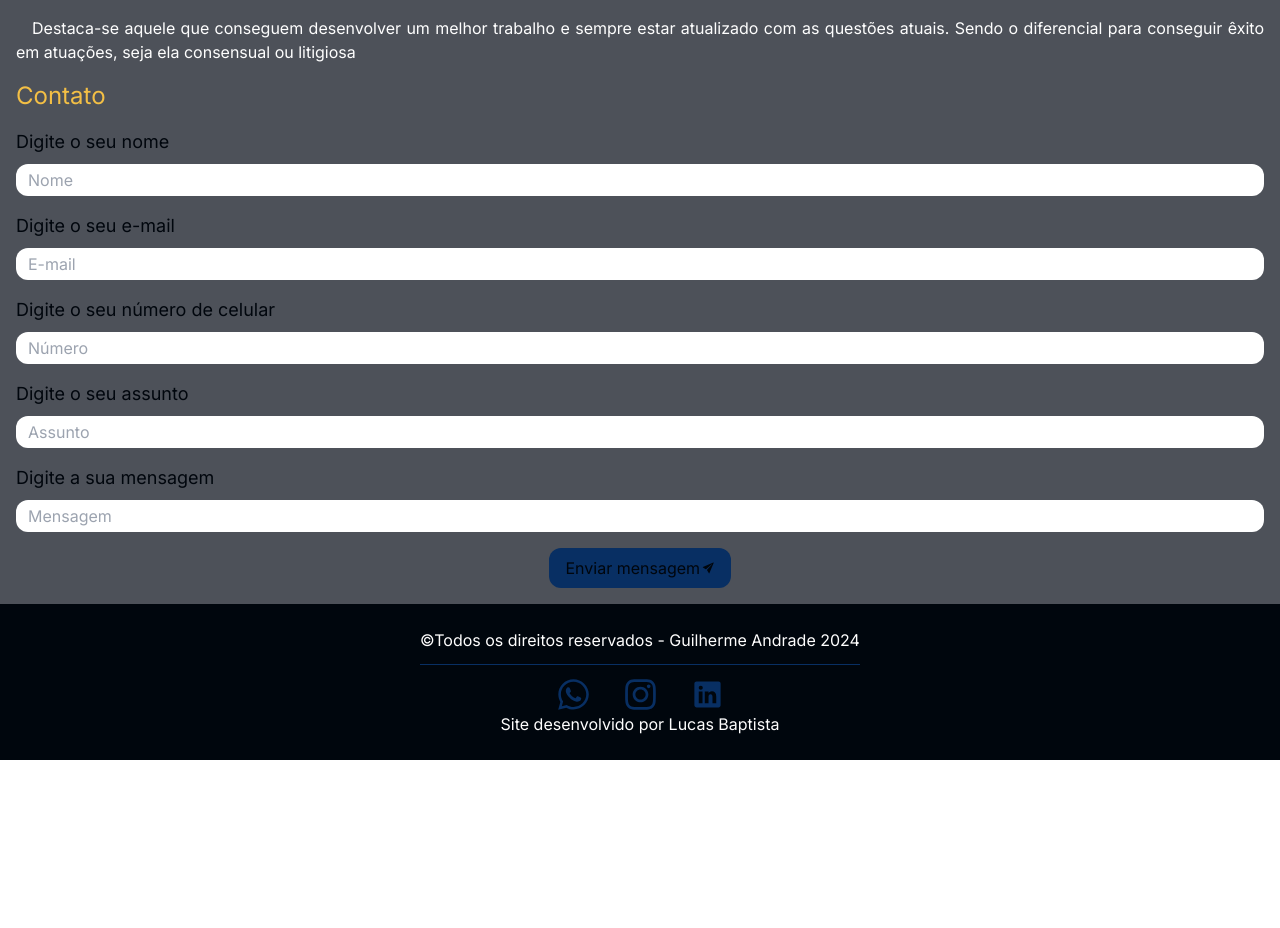
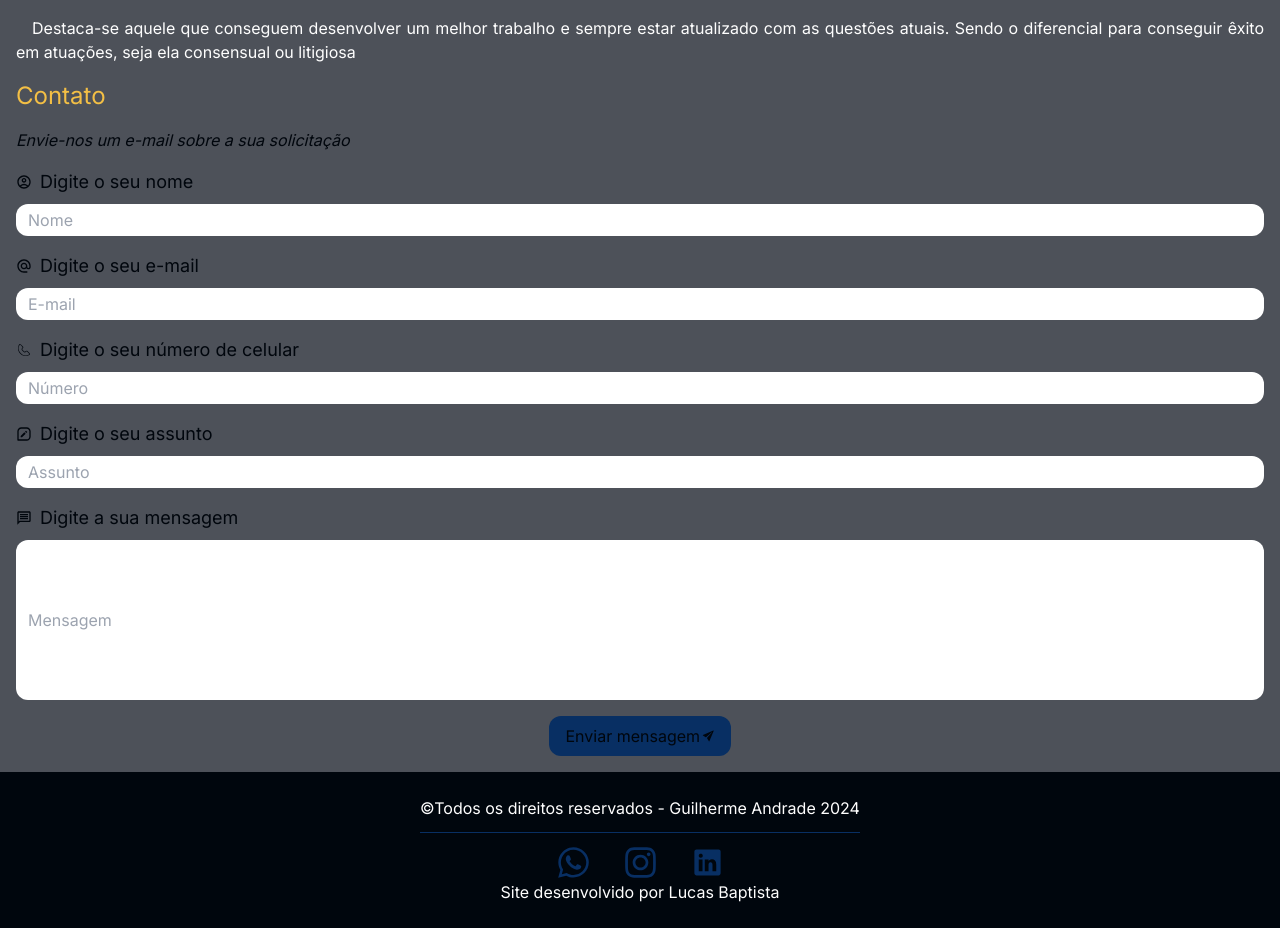
Before and after one commit to luscabap/Guilherme-Andrade, a Next.js app: page / in a window 1280 px wide. Shown: the part 2449-3377 px from the top of the page. Before the commit the page ends 3209 px from the top, so only its background shows below. Built offline with nearby package versions, Linux system fonts and the light colour scheme.

Commit message:
feat: adding service to send email and modal in success

```diff
--- a/src/components/Contact/index.tsx
+++ b/src/components/Contact/index.tsx
@@ -1,11 +1,16 @@
-import { FormContact } from "../FomContact"
-import { TitleSection } from "../TitleSection"
+import { useFormContact } from "@/hooks/useFormContact";
+import { FormContact } from "../FomContact";
+import { TitleSection } from "../TitleSection";
+import { ModalSuccess } from "../ModalSuccess";
 
 export const Contact = () => {
   return (
     <div id="contato" className="flex flex-col gap-4 my-4">
-      <TitleSection texto="Contato"/>
+      <TitleSection texto="Contato" />
+      <p className="text-colorDark italic">
+        Envie-nos um e-mail sobre a sua solicitação
+      </p>
       <FormContact />
     </div>
-  )
-}
+  );
+};
--- a/src/components/FomContact/index.tsx
+++ b/src/components/FomContact/index.tsx
@@ -1,16 +1,27 @@
 import { useFormContact } from "@/hooks/useFormContact";
 import { ErrorMessage } from "../ErrorMessage";
 import { IoIosSend } from "react-icons/io";
+import { MdOutlineAccountCircle } from "react-icons/md";
+import { MdAlternateEmail } from "react-icons/md";
+import { CiPhone } from "react-icons/ci";
+import { BiMessageSquareEdit } from "react-icons/bi";
+import { MdOutlineMessage } from "react-icons/md";
+import { ModalSuccess } from "../ModalSuccess";
+
 
 export const FormContact = () => {
-
-  const { errors, handleSubmit, onSubmit, register } = useFormContact()
+  const { errors, handleSubmit, onSubmit, register, modalSuccessIsOpen } = useFormContact()
 
   return (
+    <div className="relative">
+      { modalSuccessIsOpen && <ModalSuccess /> }
       <form onSubmit={handleSubmit(onSubmit)} className="flex flex-col justify-center items-center gap-4 text-colorDark">
         <div className="flex flex-col gap-4 w-full">
           <div className="flex flex-col gap-2">
+            <div className="flex items-center justify-start gap-2">
+              <MdOutlineAccountCircle />
               <label htmlFor="name" className="text-lg">Digite o seu nome</label>
+            </div>
             <input
               placeholder="Nome"
               {...register("name")}
@@ -21,7 +32,10 @@ export const FormContact = () => {
           </div>
 
           <div className="flex flex-col gap-2">
+            <div className="flex items-center justify-start gap-2">
+              <MdAlternateEmail />
               <label htmlFor="labelEmail" className="text-lg">Digite o seu e-mail</label>
+            </div>
             <input
               placeholder="E-mail"
               {...register("email")}
@@ -32,7 +46,10 @@ export const FormContact = () => {
           </div>
 
           <div className="flex flex-col gap-2">
+            <div className="flex items-center justify-start gap-2">
+              <CiPhone />
               <label htmlFor="labelNumero" className="text-lg">Digite o seu número de celular</label>
+            </div>
             <input
               placeholder="Número"
               {...register("number")}
@@ -43,7 +60,10 @@ export const FormContact = () => {
           </div>
 
           <div className="flex flex-col gap-2">
+            <div className="flex items-center justify-start gap-2">
+              <BiMessageSquareEdit />
               <label htmlFor="labelAbout" className="text-lg">Digite o seu assunto</label>
+            </div>
             <input
               placeholder="Assunto"
               {...register("about")}
@@ -54,12 +74,15 @@ export const FormContact = () => {
           </div>
 
           <div className="flex flex-col gap-2">
+            <div className="flex items-center justify-start gap-2">
+              <MdOutlineMessage />
               <label htmlFor="labelMessage" className="text-lg">Digite a sua mensagem</label>
+            </div>
             <input
               placeholder="Mensagem"
               {...register("message")}
               id="labelMessage"
-            className="px-3 py-1 rounded-xl"
+              className="px-3 py-1 rounded-xl h-40"
             />
             { errors?.message && <ErrorMessage errorText={errors!.message!.message!}/>}
           </div>
@@ -72,5 +95,6 @@ export const FormContact = () => {
           <IoIosSend />
         </div>
       </form>
+    </div>
   )
 }
--- /dev/null
+++ b/src/components/ModalSuccess/index.tsx
@@ -0,0 +1,18 @@
+import { FaRegCheckCircle } from "react-icons/fa";
+import { Logo } from "../Logo";
+import { useThemeContext } from "@/hooks/useThemeContext";
+
+export const ModalSuccess = () => {
+  const { darkTheme } = useThemeContext()
+
+  return (
+    <div className="absolute flex items-center justify-center w-full h-full bg-colorBackgroundModal">
+      <div className={`p-4 flex flex-col items-center justify-center gap-4 rounded-lg ${darkTheme ? "bg-colorDark" : "bg-colorLight"}`}>
+        <h2 className="text-2xl text-colorPrimary">Sucesso ao enviar o e-mail</h2>
+        <p className={`text-lg text-center ${darkTheme ? "text-colorLight" : "text-colorDark"}`}>Em breve, entraremos em contato com você!</p>
+        <FaRegCheckCircle size={45} color="082f63"/>
+        <Logo />
+      </div>
+    </div>
+  )
+}
--- a/src/hooks/useFormContact.ts
+++ b/src/hooks/useFormContact.ts
@@ -3,19 +3,50 @@ import { FormContactProps } from "@/types/FormContactProps";
 import { zodResolver } from "@hookform/resolvers/zod";
 import { SubmitHandler, useForm } from "react-hook-form";
 import { z } from "zod";
+import emailjs from "@emailjs/browser"
+import { useEffect, useState } from "react";
 
 export const useFormContact = () => {
   const {
     register,
     handleSubmit,
-    formState: { errors },
+    formState: { errors, isSubmitSuccessful },
     reset
   } = useForm<FormContactProps>({ resolver: zodResolver(FormContactSchema) });
 
   type FieldEmail = z.infer<typeof FormContactSchema>
 
-  const onSubmit: SubmitHandler<FieldEmail> = (e) => {
-    console.log(e);
+
+  const [modalSuccessIsOpen, setModalSuccessIsOpen] = useState(false);
+
+  useEffect(() => {
+    setTimeout(() => {
+      setModalSuccessIsOpen(false);
+    }, 5000)
+  }, [modalSuccessIsOpen])
+
+  const onSubmit: SubmitHandler<FieldEmail> = (data) => {
+    const teamplateForm = {
+      from_name: data.name,
+      assunto: data.about,
+      mensagem: data.message,
+      email: data.email,
+      celular: data.number
+    }
+
+    // emailjs.send(
+    //   "service_l2jjfjs",
+    //   "template_h0zgk77",
+    //   teamplateForm,
+    //   "6fOxpO_wb9HxKJrCM"
+    // )
+    // .then(
+    //   success => console.log("E-mail enviado com sucesso!", success),
+    //   error => console.log("Ooops, aconteceu um erro", error)
+    // )
+
+    setModalSuccessIsOpen(true)
+
     reset({
       about: "",
       email: "",
@@ -29,6 +60,7 @@ export const useFormContact = () => {
     register,
     errors,
     onSubmit,
-    handleSubmit
+    handleSubmit,
+    modalSuccessIsOpen
   }
 }
```
Lines whose indentation alone changed are shown as unchanged.
